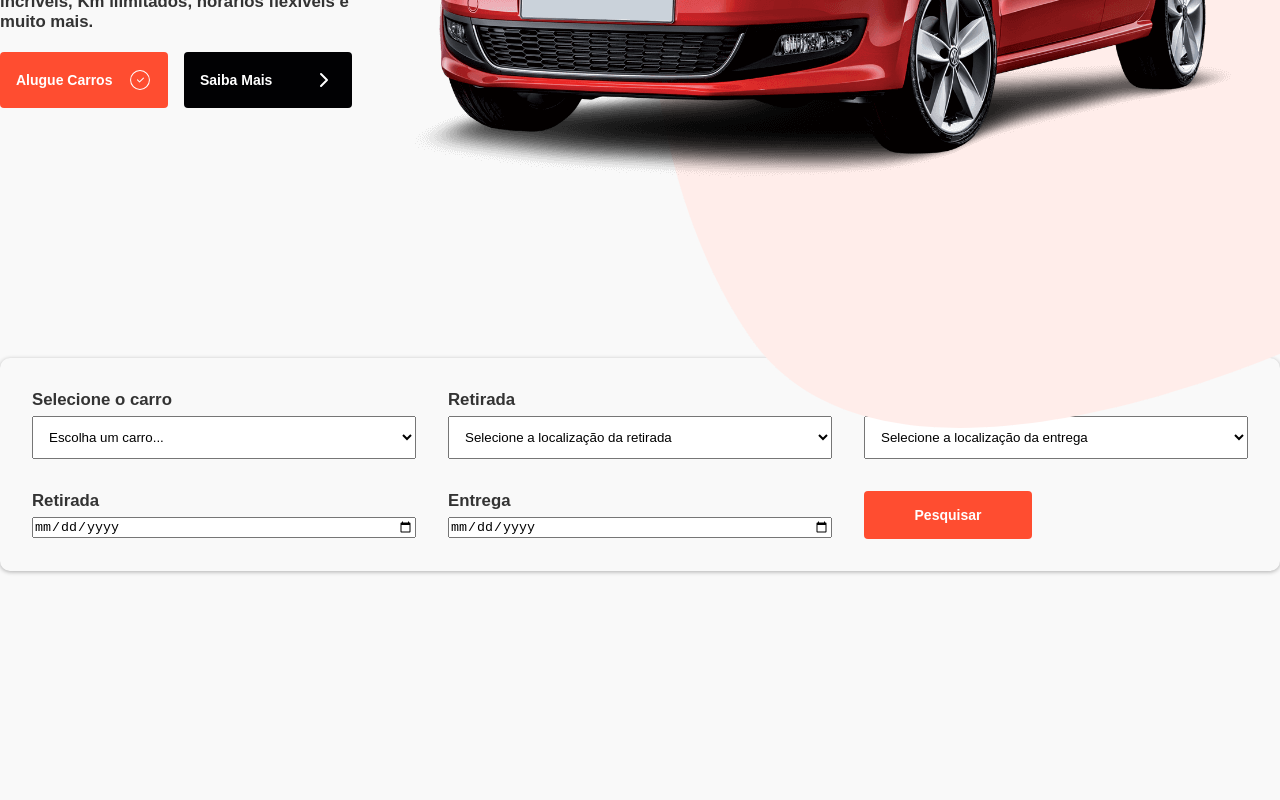
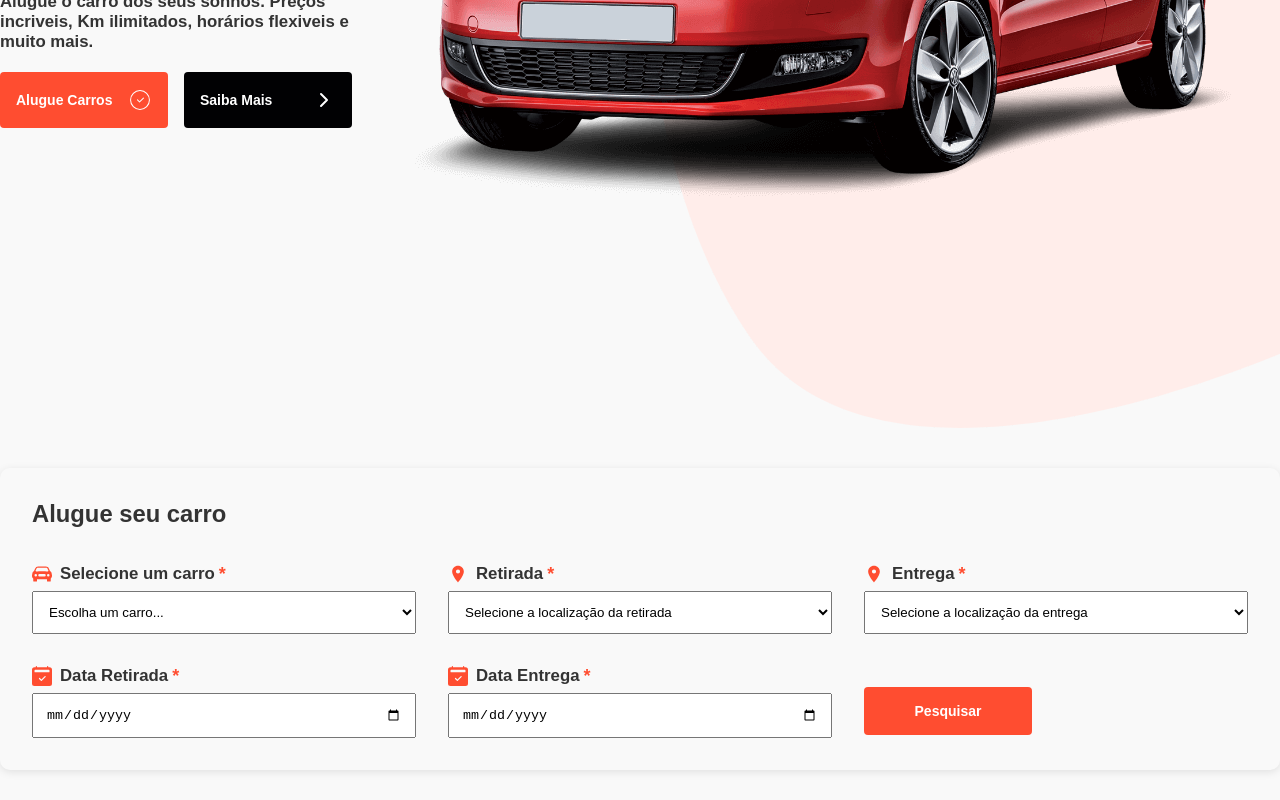
Before and after one commit to AndersonKardek/alugue-carros, a React (Vite) app: page / in a window 1280 px wide. Shown: the part 442-1242 px from the top of the page. Before the commit the page ends 1043 px from the top, so only its background shows below. Built offline with nearby package versions, Linux system fonts and the light colour scheme.

Commit message:
feat: creating LabelModel

```diff
--- a/src/components/Hero/styles.ts
+++ b/src/components/Hero/styles.ts
@@ -21,7 +21,7 @@ export const ContentWrapper = styled.div`
   position: relative;
   z-index: 2;
   /* margin-top: 10em; */
-  height: 70vh;
+  height: 75vh;
 
   h5 {
     font-size: 1.8em;
--- /dev/null
+++ b/src/components/LabelModel/index.tsx
@@ -0,0 +1,18 @@
+import { LabelStyles } from "./styles";
+
+interface ILabel {
+  text: string;
+  htmlFor: string;
+  showIcon?: React.ReactNode;
+}
+
+const LabelModel: React.FC<ILabel> = ({ text, showIcon, htmlFor }) => {
+  return (
+    <LabelStyles htmlFor={htmlFor}>
+      {showIcon}
+      {text} <span>*</span>
+    </LabelStyles>
+  );
+};
+
+export default LabelModel;
--- /dev/null
+++ b/src/components/LabelModel/styles.ts
@@ -0,0 +1,18 @@
+import styled from "styled-components";
+
+export const LabelStyles = styled.label<React.FC>`
+  display: flex;
+  align-items: center;
+  font-size: 1em;
+
+  span {
+    margin-left: 4px;
+    font-size: 18px;
+    color: ${(props) => props.theme.colors.primary};
+  }
+  & svg {
+    margin-right: 8px;
+    font-size: 20px;
+    color: ${(props) => props.theme.colors.primary};
+  }
+`;
--- a/src/components/bookCar/index.tsx
+++ b/src/components/bookCar/index.tsx
@@ -1,7 +1,11 @@
 import ButtonModel from "../ButtonModel";
 import { useState } from "react";
 
+import { MdLocationOn } from "react-icons/md";
+import { BsFillCarFrontFill, BsFillCalendar2CheckFill } from "react-icons/bs";
+
 import { DateDiv, DropDownDiv, WrapperSection } from "./styles";
+import LabelModel from "../LabelModel";
 
 interface IValues {
   id: number;
@@ -51,25 +55,28 @@ const BookCar: React.FC = () => {
   };
 
   const handlePickOfCity = (e: React.ChangeEvent<HTMLSelectElement>) => {
-    console.log(e.target.value);
     setSelectedPickOfCity(e.target.value);
   };
 
   const handleDatePickUp = (e: React.ChangeEvent<HTMLInputElement>) => {
-    console.log(e.target.value);
     setSelectedDatePickUp(e.target.value);
   };
 
   const handleDateDropOf = (e: React.ChangeEvent<HTMLInputElement>) => {
-    console.log(e.target.value);
     setSelectedDateDropOf(e.target.value);
   };
 
   return (
     <WrapperSection>
-      <form action="submit" autoComplete="on">
+      <form action="submit" autoComplete="on" id="bookCar">
+        <h2>Alugue seu carro</h2>
+        <div className="formContent">
           <DropDownDiv>
-          <label htmlFor="cars">Selecione o carro</label>
+            <LabelModel
+              htmlFor="cars"
+              text="Selecione um carro"
+              showIcon={<BsFillCarFrontFill />}
+            />
             <select
               name="cars"
               id="cars"
@@ -88,7 +95,11 @@ const BookCar: React.FC = () => {
           </DropDownDiv>
 
           <DropDownDiv>
-          <label htmlFor="upCity">Retirada</label>
+            <LabelModel
+              htmlFor="upCity"
+              text="Retirada"
+              showIcon={<MdLocationOn />}
+            />
             <select
               name="upCity"
               id="upCity"
@@ -107,7 +118,11 @@ const BookCar: React.FC = () => {
           </DropDownDiv>
 
           <DropDownDiv>
-          <label htmlFor="ofCity">Entrega</label>
+            <LabelModel
+              htmlFor="ofCity"
+              text="Entrega"
+              showIcon={<MdLocationOn />}
+            />
             <select
               name="ofCity"
               id="ofCity"
@@ -126,7 +141,11 @@ const BookCar: React.FC = () => {
           </DropDownDiv>
 
           <DateDiv>
-          <label htmlFor="datePickUp">Retirada</label>
+            <LabelModel
+              htmlFor="datePickUp"
+              text="Data Retirada"
+              showIcon={<BsFillCalendar2CheckFill />}
+            />
             <input
               type="date"
               name="datePickUp"
@@ -137,7 +156,11 @@ const BookCar: React.FC = () => {
           </DateDiv>
 
           <DateDiv>
-          <label htmlFor="dateDropOf">Entrega</label>
+            <LabelModel
+              htmlFor="dateDropOf"
+              text="Data Entrega"
+              showIcon={<BsFillCalendar2CheckFill />}
+            />
             <input
               type="date"
               name="dateDropOf"
@@ -147,7 +170,10 @@ const BookCar: React.FC = () => {
             />
           </DateDiv>
 
+          <div className="btn">
             <ButtonModel name="Pesquisar" />
+          </div>
+        </div>
       </form>
     </WrapperSection>
   );
--- a/src/components/bookCar/styles.ts
+++ b/src/components/bookCar/styles.ts
@@ -3,17 +3,30 @@ import styled from "styled-components";
 export const WrapperSection = styled.section`
   display: flex;
   justify-content: center;
-  margin-top: 10em;
+  align-items: center;
+  margin-top: 15em;
   margin-bottom: 30px;
 
   form {
+    width: 100vw;
+    box-shadow: 0 2px 8px 0 rgba(0, 0, 0, 0.1);
+    border-radius: 10px;
+    padding: 32px;
+
+    h2 {
+      margin-bottom: 1.5em;
+      font-size: 1.7em;
+    }
+  }
+
+  .formContent {
     display: grid;
     grid-template-columns: repeat(3, 1fr);
     gap: 32px;
-    width: 100vw;
-    box-shadow: 0 1px 4px 0 rgba(0, 0, 0, 0.3);
-    border-radius: 10px;
-    padding: 32px;
+
+    .btn {
+      margin-top: 21px;
+    }
 
     @media (max-width: 1000px) {
       display: grid;
@@ -53,7 +66,7 @@ export const DateDiv = styled.div`
     margin-bottom: 6px;
   }
 
-  .input {
+  input {
     padding: 12px;
   }
 `;
```
Lines whose indentation alone changed are shown as unchanged.
